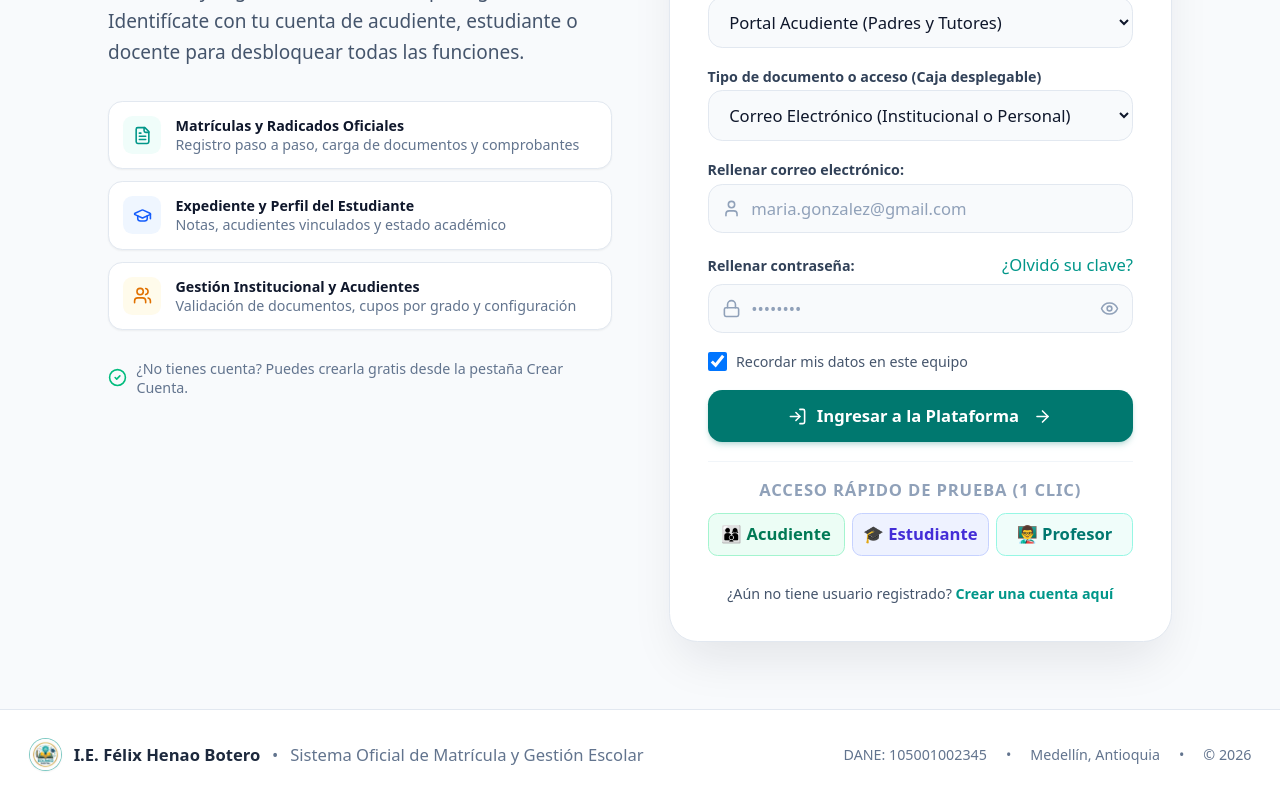
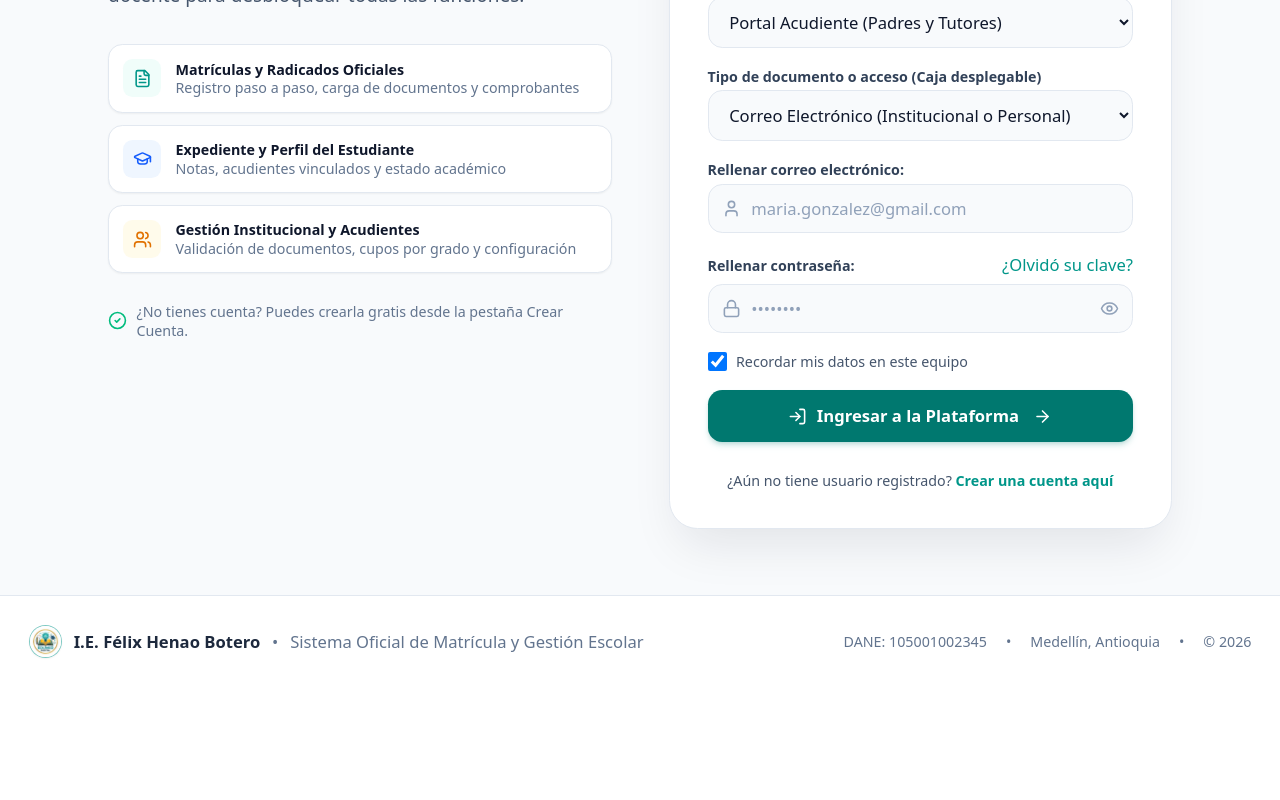
Before and after one commit to digitaledumed-bit/EduMed-Digital, a React (Vite) app: page / in a window 1280 px wide. Shown: the part 707-1507 px from the top of the page. After the commit the page ends 1394 px from the top, so only its background shows below. Built offline with nearby package versions, Linux system fonts and the light colour scheme.

Commit message:
refactor: remove demo account quick access buttons
Remove hardcoded demo credentials and UI controls from AuthCard to improve security and clean up the public authentication interface.

```diff
--- a/src/components/public/AuthCard.tsx
+++ b/src/components/public/AuthCard.tsx
@@ -155,26 +155,6 @@ export const AuthCard: React.FC<AuthCardProps> = ({ onSuccess }) => {
         if (onSuccess) onSuccess();
       }
     }, 450);
-  };
-
-  const quickDemoLogin = (role: 'admin' | 'student' | 'guardian') => {
-    setErrorMsg(null);
-    if (role === 'admin') {
-      setLoginIdentifier('admin@edumed.edu.co');
-      setLoginPassword('admin2025');
-      setLoginRole('admin');
-      login('admin@edumed.edu.co', 'admin2025', 'admin');
-    } else if (role === 'student') {
-      setLoginIdentifier('mateo.restrepo@edumed.edu.co');
-      setLoginPassword('mateo2025');
-      setLoginRole('student');
-      login('mateo.restrepo@edumed.edu.co', 'mateo2025', 'student');
-    } else {
-      setLoginIdentifier('maria.gonzalez@gmail.com');
-      setLoginPassword('maria2025');
-      setLoginRole('guardian');
-      login('maria.gonzalez@gmail.com', 'maria2025', 'guardian');
-    }
   };
 
   // If user is currently logged in, show active session banner with logout option
@@ -616,41 +596,6 @@ export const AuthCard: React.FC<AuthCardProps> = ({ onSuccess }) => {
             )}
           </button>
 
-          {/* Fast Demo Access Buttons */}
-          <div className="pt-3 border-t border-slate-100 dark:border-slate-800/80">
-            <span className="text-[11px] font-semibold text-slate-400 block mb-2 text-center uppercase tracking-wider">
-              {language === 'es' ? 'Acceso rápido de prueba (1 Clic)' : 'Quick demo accounts'}
-            </span>
-            <div className="grid grid-cols-3 gap-1.5 text-[11px]">
-              <button
-                type="button"
-                onClick={() => quickDemoLogin('guardian')}
-                className="py-1.5 px-2 rounded-lg bg-emerald-50 dark:bg-emerald-950/40 text-emerald-700 dark:text-emerald-300 hover:bg-emerald-100 dark:hover:bg-emerald-900/60 font-semibold border border-emerald-200 dark:border-emerald-800/60 transition-colors"
-                title="Ingresar como Acudiente (María González)"
-              >
-                👨‍👩‍👦 Acudiente
-              </button>
-
-              <button
-                type="button"
-                onClick={() => quickDemoLogin('student')}
-                className="py-1.5 px-2 rounded-lg bg-indigo-50 dark:bg-indigo-950/40 text-indigo-700 dark:text-indigo-300 hover:bg-indigo-100 dark:hover:bg-indigo-900/60 font-semibold border border-indigo-200 dark:border-indigo-800/60 transition-colors"
-                title="Ingresar como Estudiante (Mateo Restrepo)"
-              >
-                🎓 Estudiante
-              </button>
-
-              <button
-                type="button"
-                onClick={() => quickDemoLogin('admin')}
-                className="py-1.5 px-2 rounded-lg bg-teal-50 dark:bg-teal-950/40 text-teal-700 dark:text-teal-300 hover:bg-teal-100 dark:hover:bg-teal-900/60 font-semibold border border-teal-200 dark:border-teal-800/60 transition-colors"
-                title="Ingresar como Profesor / Docente"
-              >
-                👨‍🏫 Profesor
-              </button>
-            </div>
-          </div>
-
           {/* Switch to Register link */}
           <div className="text-center pt-2">
             <p className="text-xs text-slate-600 dark:text-slate-400">
```
